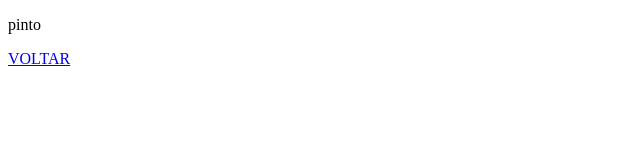
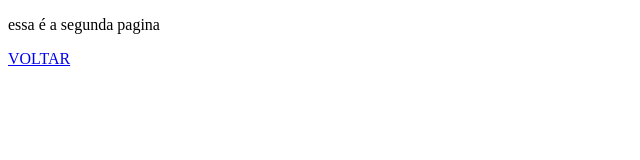
Before and after one commit to pedroetec1930/InterfaceWeb, a plain HTML site: page site/page2.html in a window 1280 px wide. Shown: the whole page, without its empty margins (0-640 px from the left). Drawn offline with Linux system fonts and the light colour scheme.

Commit message:
ediçãopage2

```diff
--- a/site/page2.html
+++ b/site/page2.html
@@ -7,7 +7,7 @@
     <title>Destino</title>
 </head>
 <body>
-  <p>pinto</p>
+  <p>essa é a segunda pagina</p>
   <a href="index.html">VOLTAR</a>
 </body>
 </html>
```
